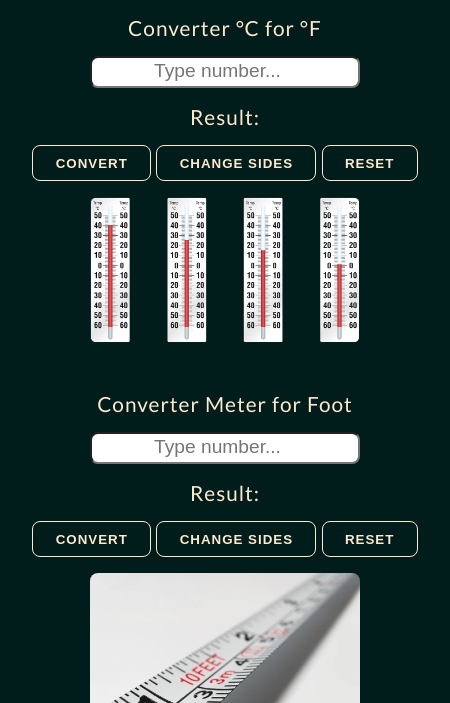
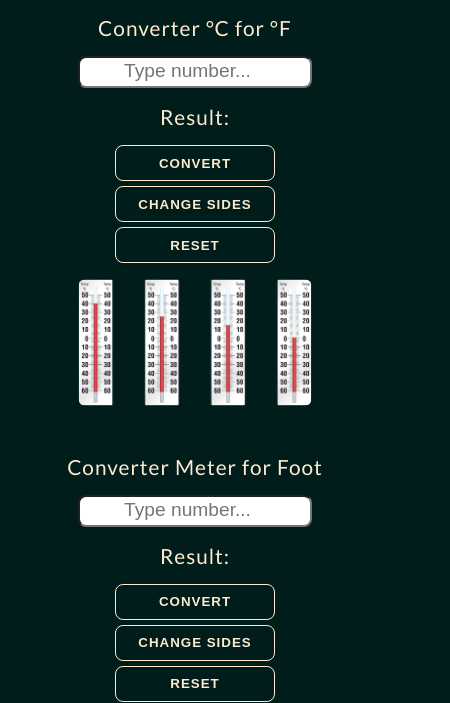
Before and after one commit to NewViewNewBeginning/Project-02-Code-Institute, a plain HTML site: page index.html in a window 390 px wide. Shown: the part 141-844 px from the top of the page, 450 px wide, since content can reach past the window. Drawn offline with Linux system fonts and the light colour scheme.

Commit message:
add media q for below 500 px to keep respons

```diff
--- a/assets/css/style.css
+++ b/assets/css/style.css
@@ -117,10 +117,15 @@ footer{
 		margin-right: 0;
 	}
 }
-@media (min-width: 970px){
-    footer{
-        position: absolute;
-        bottom: 0;
+@media (max-width: 560px){
+    .wrapper, .cell{
         width: 100%;
     }
 }
+@media (max-width: 415px){
+    .converter-btn{
+        display: flex;
+        flex-direction: column;
+        row-gap: 0.3rem;
+    }
+}
```
